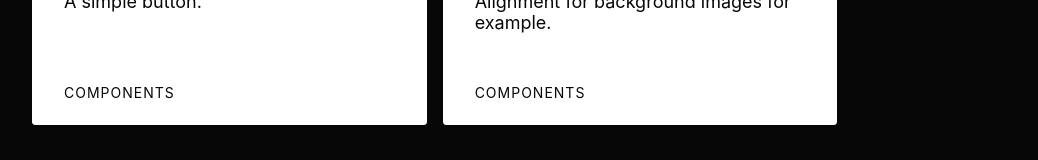
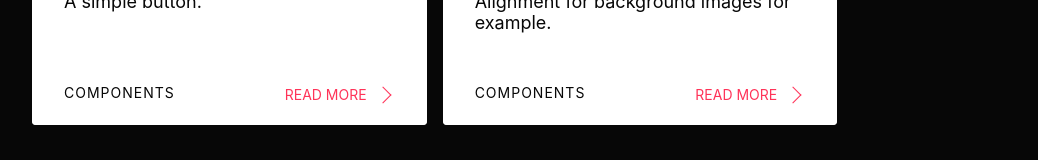
Before and after one commit to vaarvik/wp-gb, a React (Create React App) app: page / in a window 1280 px wide. Shown: the part 646-806 px from the top of the page, without its empty margins (0-1038 px from the left). Built offline with nearby package versions, Linux system fonts and the light colour scheme.

Commit message:
Add Button component

```diff
--- a/src/assets/styles/01_global/_colors.scss
+++ b/src/assets/styles/01_global/_colors.scss
@@ -15,7 +15,7 @@
  * Global stores variables that can be used all over the document and create a consistency in the style.
 */
 
-$yellow: #DED36D;
+$yellow: #fff064;
 
 $red: #FF3358;
 
--- a/src/components/BlockList/BlockItemInfo.jsx
+++ b/src/components/BlockList/BlockItemInfo.jsx
@@ -1,3 +1,4 @@
+import Button from "../Button/Button";
 import "./BlockList.scss";
 
 function BlockItemInfo({title, summary, category}) {
@@ -9,6 +10,7 @@ function BlockItemInfo({title, summary, category}) {
 		</div>
 		<div className="BlockItemInfo__footer">
 			<p className="BlockItemInfo__category">{category}</p>
+			<Button type="div">Read more</Button>
 		</div>
 	</div>
   )
--- a/src/components/BlockList/BlockList.scss
+++ b/src/components/BlockList/BlockList.scss
@@ -10,6 +10,16 @@
 		flex-flow: column;
 		height: 440px;
 		overflow: hidden;
+		transition: .15s transform;
+
+
+		&:hover {
+			transform: scale(1.008) translateZ(0);
+
+			.Button::after {
+				transform: translateY(-50%) translateX(0%) rotate(45deg);
+			}
+		}
 
 		.BlockItem__component {
 			align-items: center;
@@ -40,6 +50,9 @@
 
 		.BlockItemInfo__footer {
 			margin-top: auto;
+			display: flex;
+			justify-content: space-between;
+			align-items: flex-end;
 		}
 
 		.BlockItemInfo__category {
--- /dev/null
+++ b/src/components/Button/Button.jsx
@@ -0,0 +1,13 @@
+import "./Button.scss";
+
+function Button({type, variation, children}) {
+	let CustomTag = type === "div" ? "div" : (type === "link" ? "a" : "button");
+
+	return (
+		<CustomTag className={`Button ${variation}`}>
+			{ children }
+		</CustomTag>
+	)
+}
+
+export default Button;
--- /dev/null
+++ b/src/components/Button/Button.scss
@@ -0,0 +1,31 @@
+@import "/src/assets/styles/01_global/colors";
+@import "/src/assets/styles/01_global/text";
+
+.Button {
+	border-radius: 4px;
+	color: $red;
+	font-size: $base-font-size - 4px;
+	padding: 6px 28px 6px 0;
+	position: relative;
+	text-transform: uppercase;
+
+	&::after {
+		content: "";
+		display: block;
+		border-top: 1px solid $red;
+		border-right: 1px solid $red;
+		height: 12px;
+		right: 0;
+		top: 50%;
+		position: absolute;
+		transform: translateY(-50%) translateX(-50%) rotate(45deg);
+		transition: .15s transform;
+		width: 12px;
+	}
+
+	&:hover {
+		&::after {
+			transform: translateY(-50%) translateX(0%) rotate(45deg);
+		}
+	}
+}
--- a/src/components/gutenberg/components.jsx
+++ b/src/components/gutenberg/components.jsx
@@ -1,7 +1,7 @@
 import WPAlignmentMatrixControl from "./components/WPAlignmentMatrixControl";
 import WPButton from "./components/WPButton";
 
-export default [
+const components = [
     {
         title: "Button",
         summary: "A simple button.",
@@ -13,3 +13,5 @@ export default [
         render: WPAlignmentMatrixControl
     },
 ];
+
+export default components;
--- a/src/functions/getSlug.jsx
+++ b/src/functions/getSlug.jsx
@@ -1,4 +1,4 @@
-export default (slug) => {
+const getSlug = (slug) => {
     return slug
         .toLowerCase()
         .trim()
@@ -6,3 +6,5 @@ export default (slug) => {
         .replace(/[\s_-]+/g, '-')
         .replace(/^-+|-+$/g, '');
 }
+
+export default getSlug;
```
